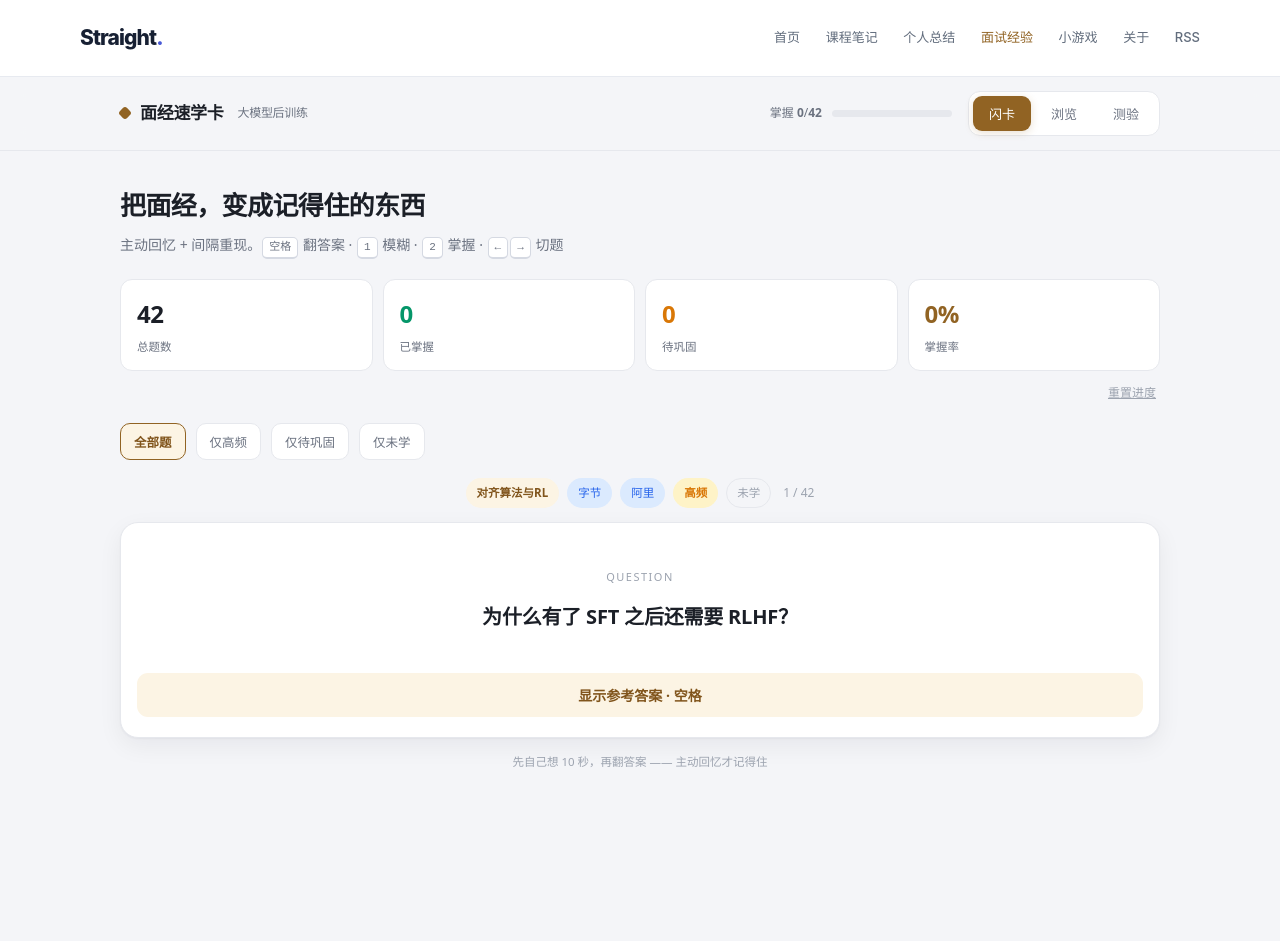
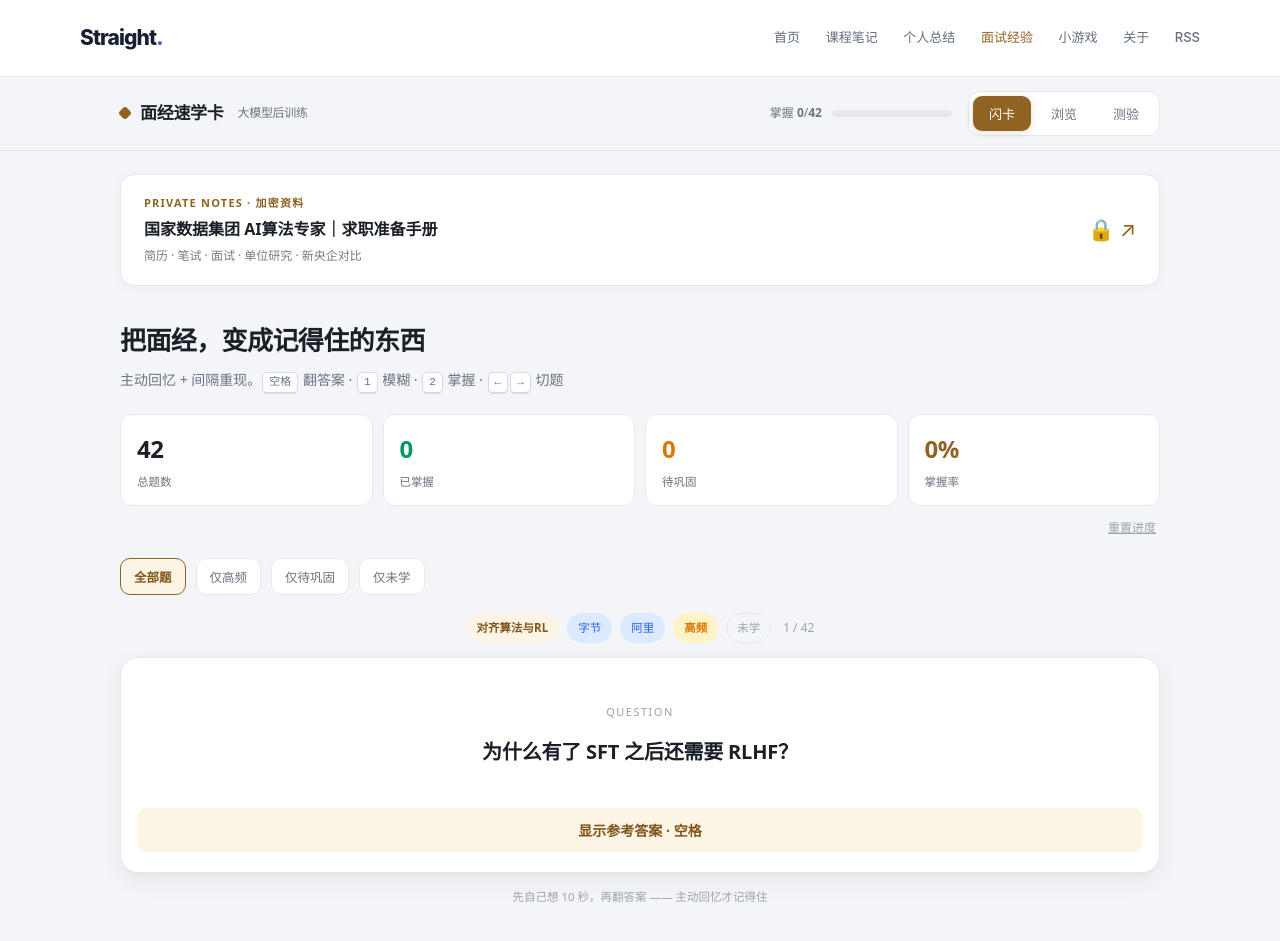
Before and after one commit to shuqingjinse/shuqingjinse.github.io, a Jekyll site: the page built from llm-interview/index.html, in a window 1280 px wide and 987 px high. Shown: the top 941 px of the window. Built offline with Jekyll 4.4.1, drawn with Linux system fonts in a browser that asks for light colours.

Commit message:
Link encrypted career prep notes from interview experience section

```diff
--- a/llm-interview/index.html
+++ b/llm-interview/index.html
@@ -205,6 +205,11 @@ button:focus-visible,input:focus-visible{outline:3px solid #c69b57;outline-offse
 </div>
 
 <div class="wrap">
+
+  <a class="ndg-feature" href="{{ '/llm-interview/national-data-group/' | relative_url }}" style="display:flex;align-items:center;justify-content:space-between;gap:16px;margin:23px 0 0;padding:19px 23px;background:#fff;border:1px solid #e6e8ed;border-radius:14px;text-decoration:none;color:#1b1f27;box-shadow:0 2px 12px rgba(20,24,40,.035);">
+    <span><span style="display:block;font-size:11px;letter-spacing:.11em;font-weight:700;color:#916323;margin-bottom:5px;">PRIVATE NOTES · 加密资料</span><strong style="display:block;font-size:16px;line-height:1.45;">国家数据集团 AI算法专家｜求职准备手册</strong><span style="display:block;font-size:12px;color:#747987;margin-top:5px;">简历 · 笔试 · 面试 · 单位研究 · 新央企对比</span></span><span aria-hidden="true" style="font-size:21px;color:#916323;white-space:nowrap;">🔒 ↗</span>
+  </a>
+
   <div class="hero" id="hero">
     <h1>把面经，变成记得住的东西</h1>
     <p><span class="keyboard-hint">主动回忆 + 间隔重现。<span class="kbd">空格</span> 翻答案 · <span class="kbd">1</span> 模糊 · <span class="kbd">2</span> 掌握 · <span class="kbd">←</span><span class="kbd">→</span> 切题</span><span class="touch-hint">先想一想，再看答案；按掌握程度继续练习。</span></p>
```
